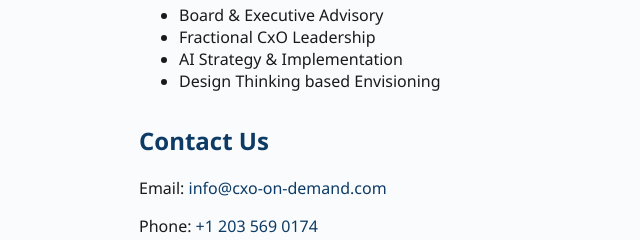
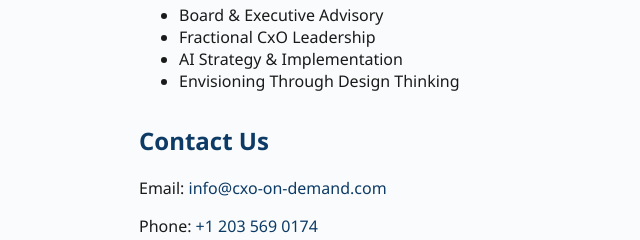
Before and after one commit to CxOonDemand/CxOWebsite, a plain HTML site: page index.html in a window 1280 px wide. Shown: the part 536-776 px from the top of the page, 101-741 px from the left. Drawn offline with Linux system fonts and the light colour scheme.

Commit message:
Update index.html

```diff
--- a/index.html
+++ b/index.html
@@ -69,7 +69,7 @@
             <li>Board & Executive Advisory</li>
             <li>Fractional CxO Leadership</li>
             <li>AI Strategy & Implementation</li>
-            <li>Design Thinking based Envisioning</li>
+            <li>Envisioning Through Design Thinking</li>
         </ul>
 
         <div class="contact">
```
